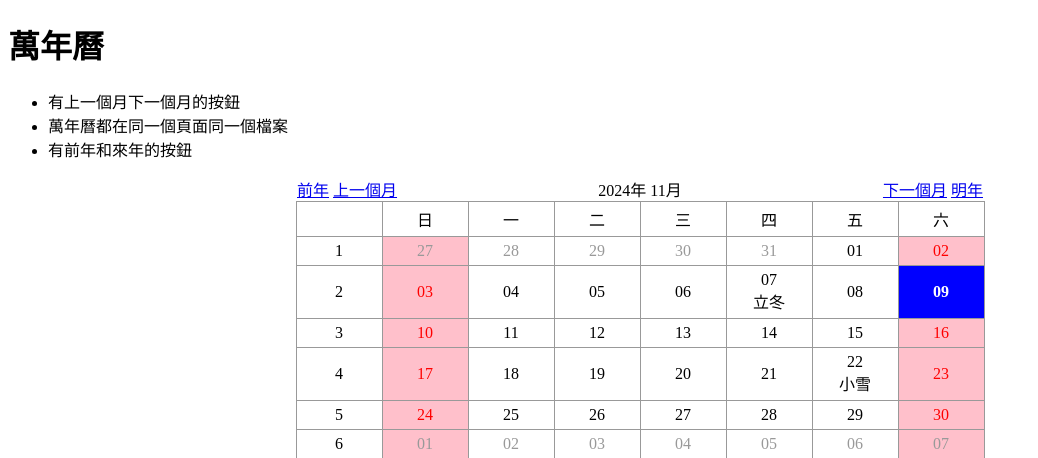
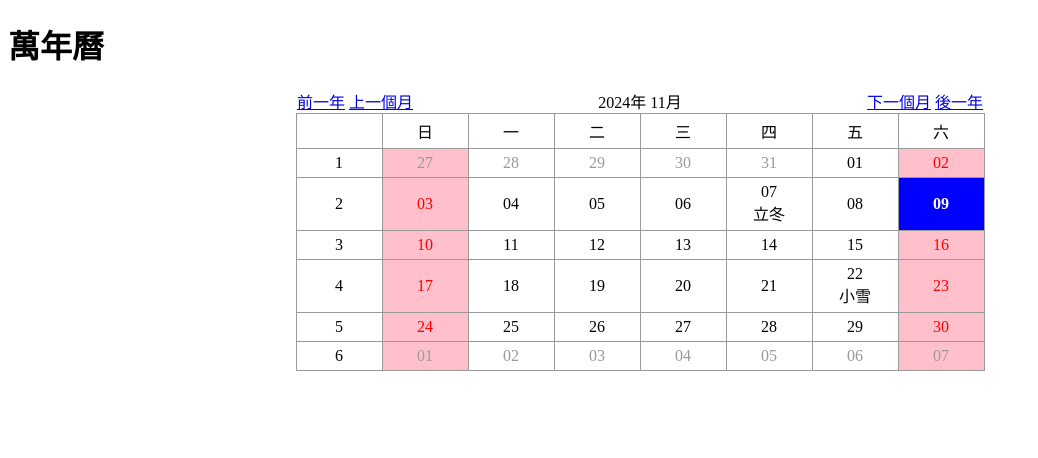
Before and after one commit to sandy0v0/11304-PHP, a PHP site: page /calendar.php in a window 1280 px wide. Shown: the top 458 px of the page, without its empty margins (0-1038 px from the left). Run offline with PHP 8.4, Linux system fonts and the light colour scheme.

Commit message:
萬年曆作業+前年跟後年判斷

```diff
--- a/calendar.php
+++ b/calendar.php
@@ -46,12 +46,6 @@
 </table>
 
 
-<ul>
-    <li>有上一個月下一個月的按鈕</li>
-    <li>萬年曆都在同一個頁面同一個檔案</li>
-    <li>有前年和來年的按鈕</li>
-</ul>
-
 <?php
 
 if(isset($_GET['month'])){
@@ -66,6 +60,7 @@ if (isset($_GET['year'])) {
     $year = date("Y");
 }
 
+// 計算前一個月和前一年的月份
 if($month-1<1){
     $prevMonth=12;
     $prevYear=$year-1;
@@ -74,7 +69,7 @@ if($month-1<1){
     $prevYear=$year;
 }
 
-
+// 計算下一個月和後一年的月份
 if($month+1>12){
     $nextMonth=1;
     $nextYear=$year+1;
@@ -82,6 +77,10 @@ if($month+1>12){
     $nextMonth=$month+1;
     $nextYear=$year;
 }
+
+// 計算前一年與後一年
+$prevYearMonth = $year - 1;
+$nextYearMonth = $year + 1;
 
 $spDate=[
 '2024-11-07'=>"立冬",
@@ -108,7 +107,8 @@ $holidays = [
     <table style="width:100%">
         <tr>
             <td style='text-align:left'>
-                <a href="calendar.php?year=<?=$year-2;?>">前年</a>
+                <!-- <a href="calendar.php?year=<?=$year-2;?>">前年</a> -->
+                <a href="calendar.php?year=<?=$prevYearMonth;?>&month=<?=$month;?>">前一年</a>
                 <a href="calendar.php?year=<?=$prevYear;?>&month=<?=$prevMonth;?>">上一個月</a>
     </td>
     <td>
@@ -116,7 +116,8 @@ $holidays = [
     </td>
     <td style='text-align:right'>
         <a href="calendar.php?year=<?=$nextYear;?>&month=<?=$nextMonth;?>">下一個月</a>
-        <a href="calendar.php?year=<?=$year+1;?>">明年</a>
+        <!-- <a href="calendar.php?year=<?=$year+1;?>">明年</a> -->
+        <a href="calendar.php?year=<?=$nextYearMonth;?>&month=<?=$month;?>">後一年</a>
     </td>
 </tr>
 </table>
```
